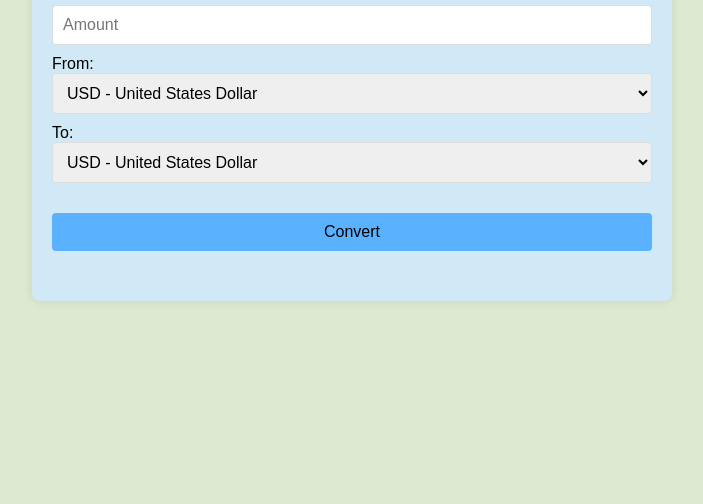
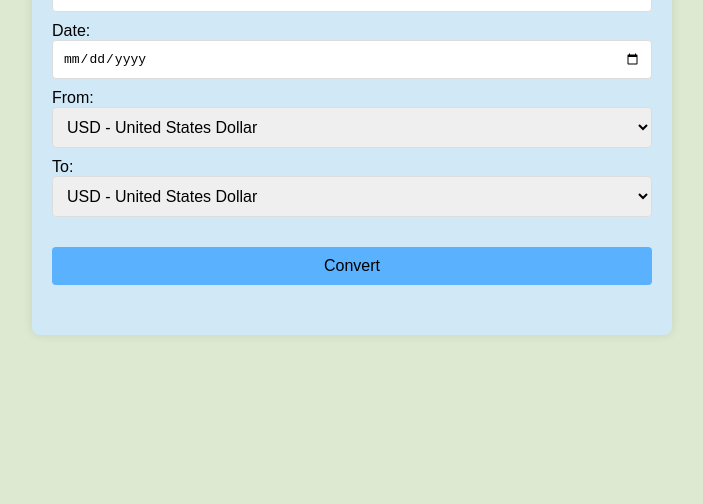
Before and after one commit to ChlioP/CurrencyConverter, a plain HTML site: page index.html in a window 1280 px wide. Shown: the part 296-800 px from the top of the page, without its empty margins (288-991 px from the left). Drawn offline with Linux system fonts and the light colour scheme.

Commit message:
Update index.html

```diff
--- a/index.html
+++ b/index.html
@@ -11,6 +11,8 @@
         <h1>Currency Converter</h1>
         <form id="converter-form">
             <input type="number" id="amount" placeholder="Amount" required>
+            <label for="date">Date:</label>
+            <input type="date" id="date">
 
             <label for="from-currency">From:</label>
             <select id="from-currency" required>
```
